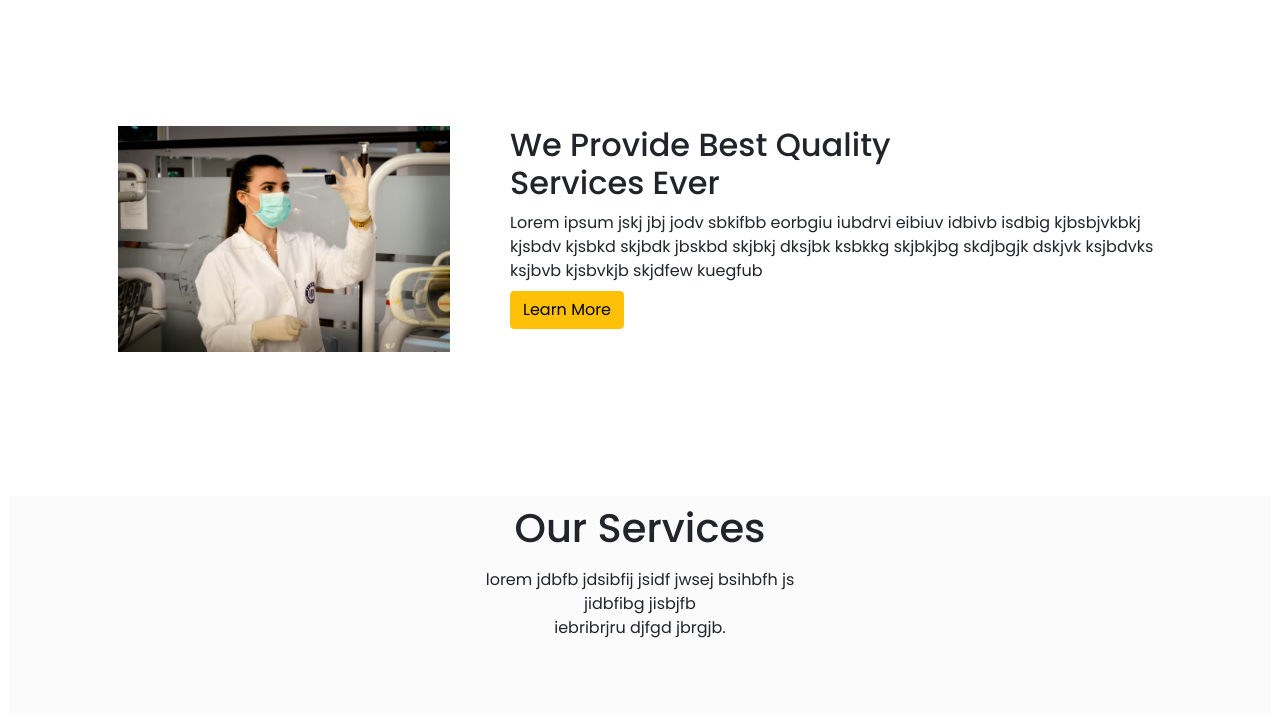
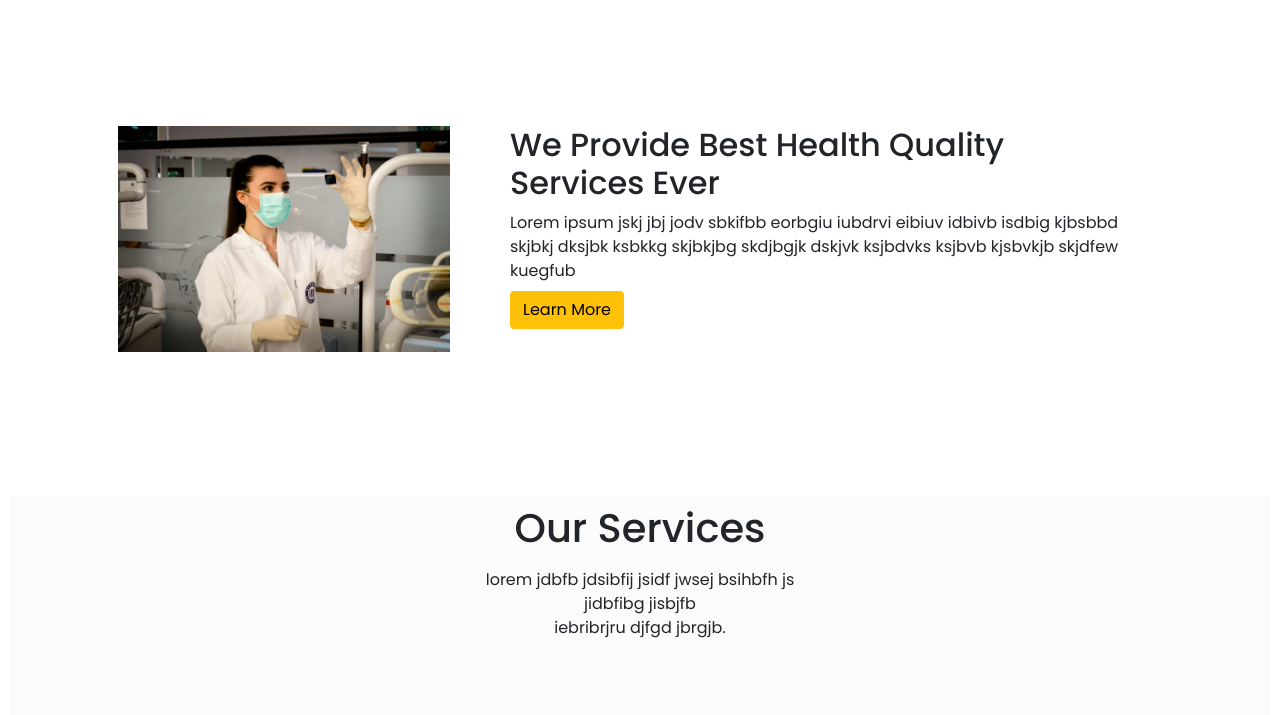
Before and after one commit to Sam-Tech-Ideas/Boostrap_Hospital_Site, a plain HTML site: page index.html in a window 1280 px wide. Shown: the part 840-1555 px from the top of the page. Drawn offline with nearby package versions, Linux system fonts and the light colour scheme.

Commit message:
Update index.html

```diff
--- a/index.html
+++ b/index.html
@@ -56,9 +56,9 @@
                        </div>
                        <div class="col-lg-8 col-md-12 col-12 ps-lg-5 mt-5 mb-5">
                      <div class="about-text">
-                         <h2>We Provide Best Quality <br>Services Ever </h2>
+                         <h2>We Provide Best Health Quality <br>Services Ever </h2>
                          <p>Lorem ipsum jskj jbj jodv sbkifbb eorbgiu iubdrvi eibiuv idbivb isdbig
-                             kjbsbjvkbkj kjsbdv kjsbkd skjbdk jbskbd skjbkj dksjbk ksbkkg skjbkjbg skdjbgjk dskjvk ksjbdvks
+                             kjbsbbd skjbkj dksjbk ksbkkg skjbkjbg skdjbgjk dskjvk ksjbdvks
                              ksjbvb kjsbvkjb skjdfew kuegfub <br>
                              <a href="" class="btn btn-warning mt-2">Learn More</a>
                          </p>
```
